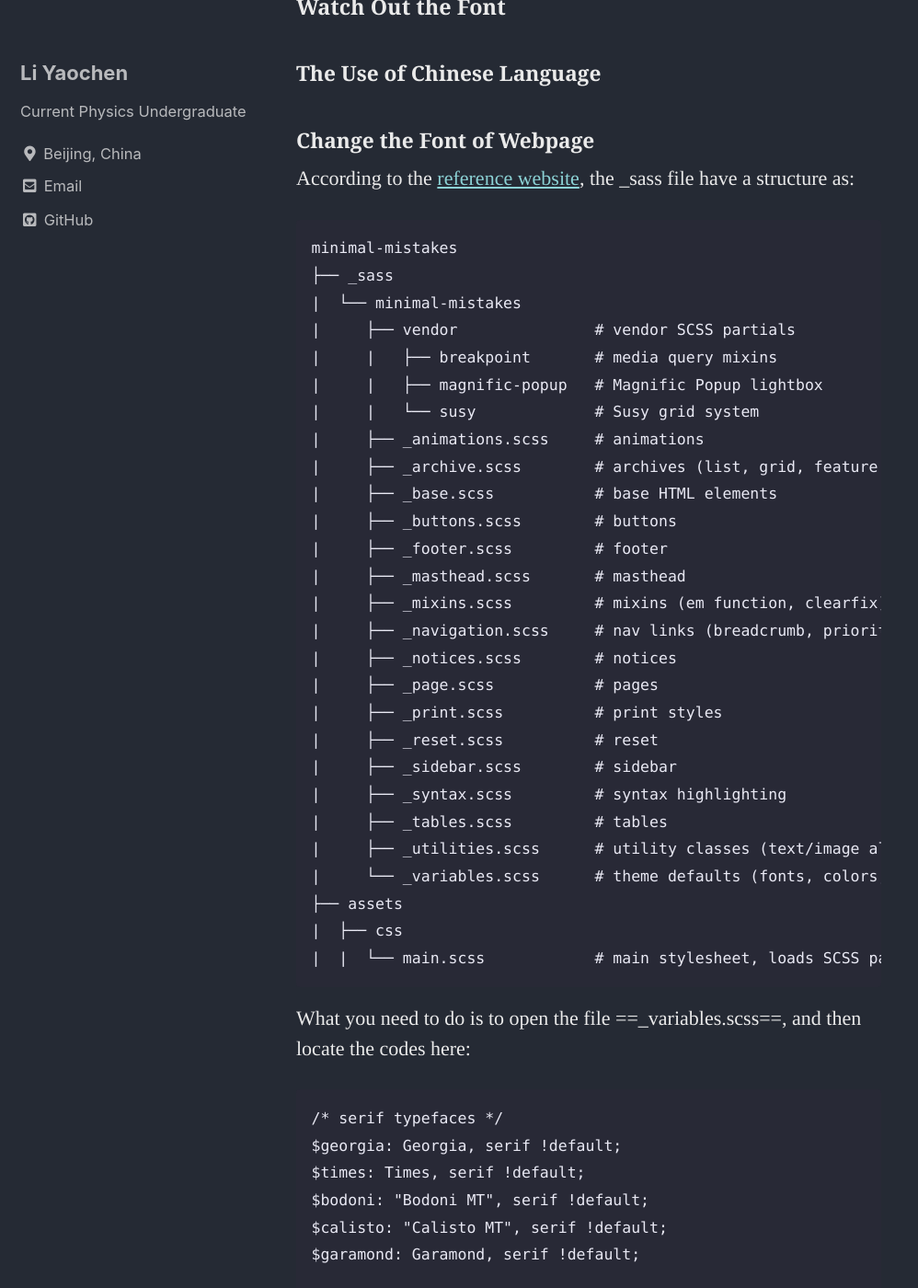
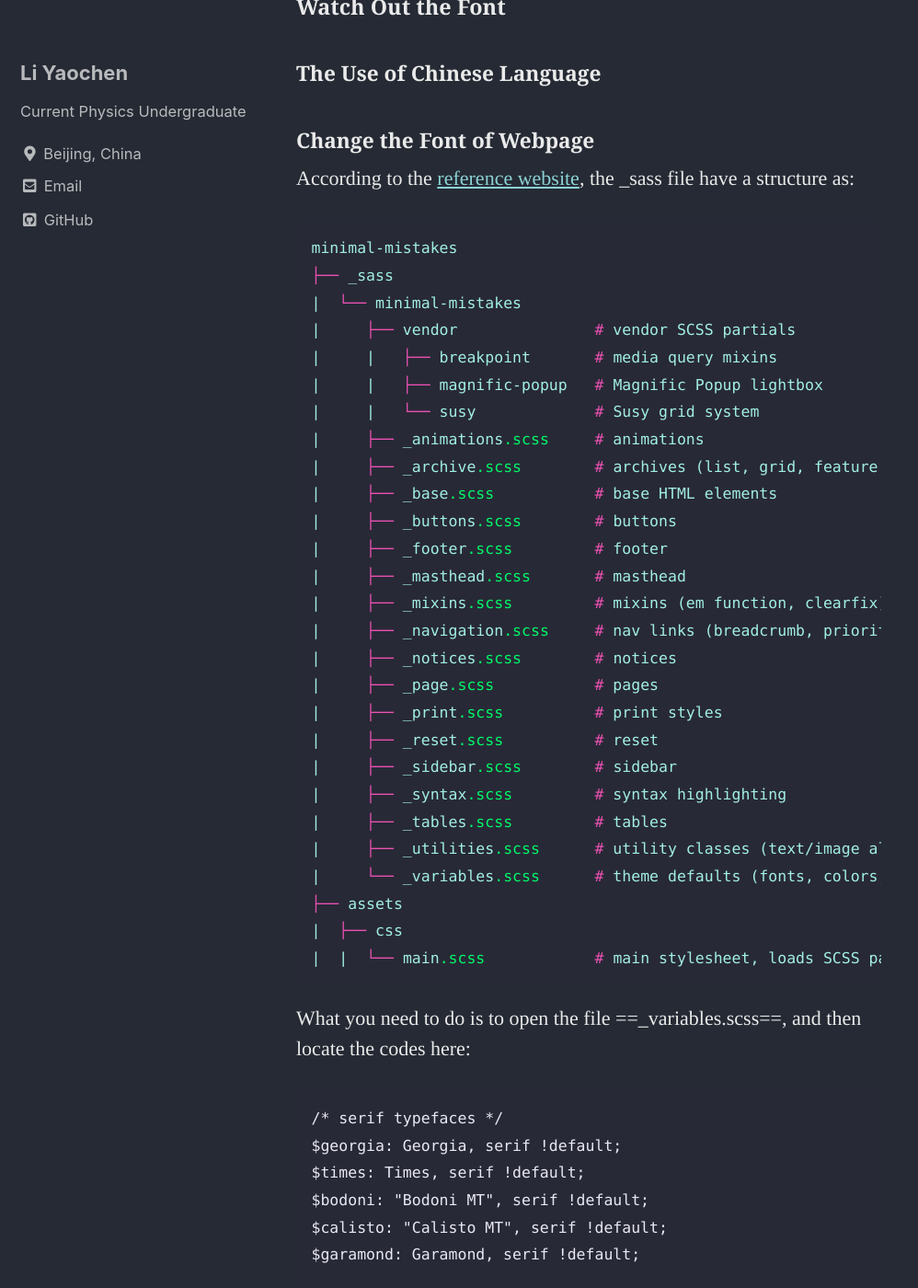
Before and after one commit to Y-C-Li/lyc.github.io, a Jekyll site: the page built from _posts/2022-01-09-basics-of-jekyll.markdown, in a window 1280 px wide and 1400 px high, scrolled down 1849 px. Shown: the whole window at 92% size, without its empty margins (0-998 px from the left). Built offline with Jekyll 4.4.1, drawn with Linux system fonts in a browser that asks for light colours; cached includes are drawn as plain includes; some of the changed text lies outside the part shown.

Commit message:
a new post

````diff
--- a/_posts/2022-01-09-basics-of-jekyll.markdown
+++ b/_posts/2022-01-09-basics-of-jekyll.markdown
@@ -46,7 +46,7 @@ When comes to generate a new post, come to ==_posts== file, and build a new mark
 
 A recommended Front Matter Defaults seem like:
 
-```html
+```css
 defaults:
   # _posts
   - scope:
@@ -73,7 +73,7 @@ defaults:
 
 According to the [reference website](https://mmistakes.github.io/minimal-mistakes/docs/quick-start-guide/), the _sass file have a structure as:
 
-```html
+```css
 minimal-mistakes
 ├── _sass
 |  └── minimal-mistakes
@@ -121,12 +121,13 @@ $caption-font-family: Georgia;
 
 Change the content in "==XXX-font-family==", then you can change the font here.
 
-```python
-return gulp
-```
-
-
-
 #### Manage the Tags
 
-#### Push Your Post to Github
+#### Push Your Post to GitHub
+
+```bash
+git pull
+git add .
+git commit -m "submit your comment"
+git push origin master
+```
````
